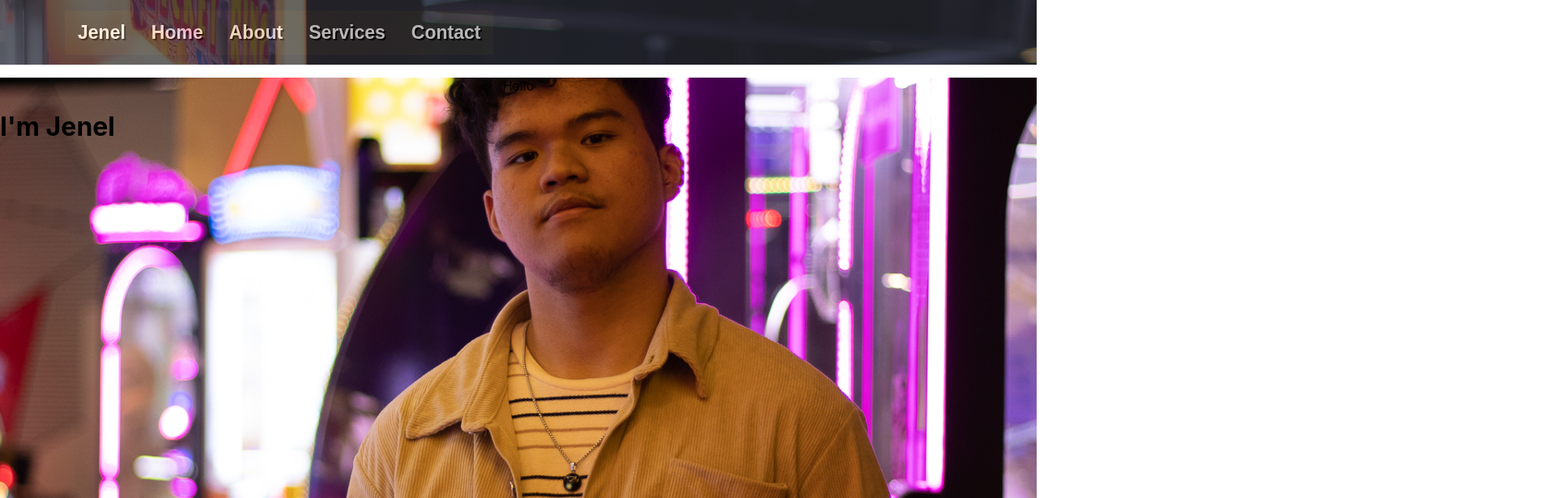
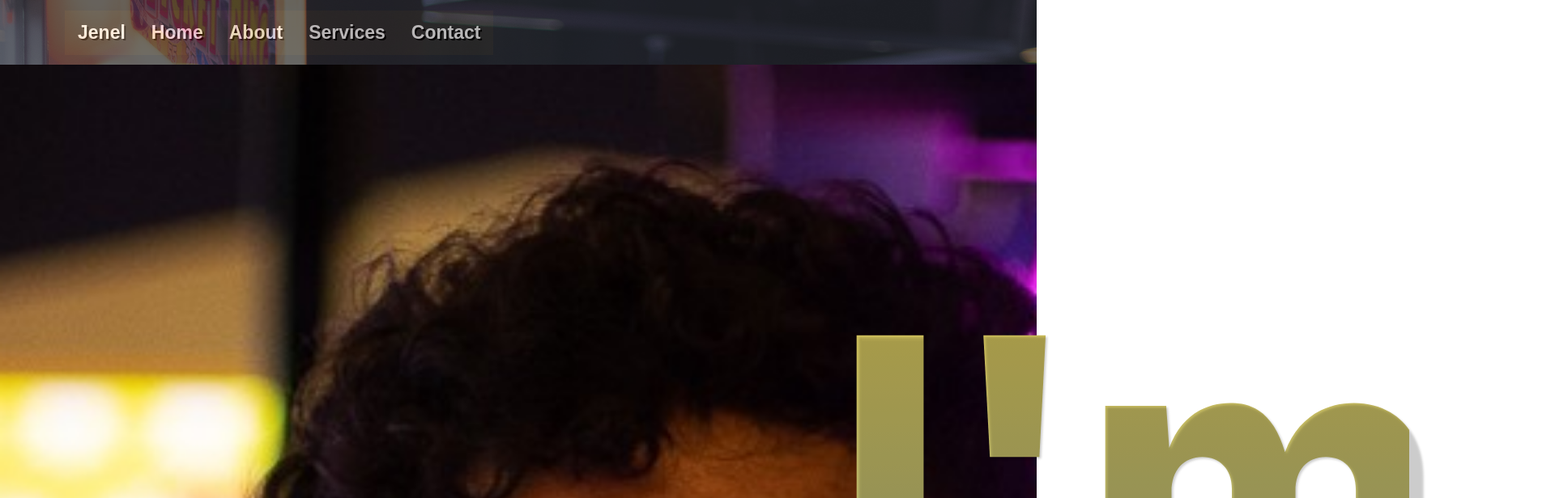
Before and after one commit to Ranga428/ReactPortfolio, a React (Create React App) app: page / in a window 1280 px wide. Shown: the top 616 px of the page at 81% size, 1920 px wide, since content can reach past the window. Built offline with nearby package versions, Linux system fonts and the light colour scheme.

Commit message:
Improve apptext

```diff
--- a/src/App.css
+++ b/src/App.css
@@ -53,6 +53,48 @@
 
 /* h1 does not have align-items property, this is only for flex containers, so removing it */
 h1 {
-  /* If you want to align text left inside h1, use text-align */
   text-align: left;
 }
+
+.text-container {
+  color:rgb(223, 178, 82);
+  display:flex;
+  height: 1500px;
+  flex-flow: column wrap;
+  justify-content: center;
+  align-items: flex-start;
+  padding-bottom: 900px;
+  padding-right: 900px;
+  font-size: 30rem;
+  font-weight: 800;
+  text-shadow:5px 10px 10px rgba(0, 0, 0, 0.5);
+  background-image: linear-gradient(to bottom, #ebcd48, #0865f0);
+  -webkit-background-clip: text;
+  background-clip: text;
+  -webkit-text-fill-color: transparent;
+  color: transparent;
+  text-shadow: 2px 2px 3px rgba(0, 0, 0, 0.2);
+  opacity: 100%;
+}
+
+
+.sub-gradient-text {
+    display:flex;
+    height: 2000px;
+    flex-direction: column;
+    justify-content: flex-start;
+    align-items: center;
+    font-size: 5rem;
+    font-weight: bold;
+    background-image: linear-gradient(45deg, #a1c4fd, #c2e9fb);
+    -webkit-background-clip: text;
+    background-clip: text;
+    -webkit-text-fill-color: transparent;
+    color: transparent;
+}
+
+html, body {
+  height: 100%; /* Makes them take full viewport height */
+  margin: 0;   /* Remove default body margin */
+  padding: 0;  /* Remove default body padding */
+}
--- a/src/App.js
+++ b/src/App.js
@@ -10,14 +10,25 @@ function App() {
         backgroundSize: 'cover',
         backgroundPosition: 'center',
         backgroundRepeat: 'no-repeat',
-        height: '100vh',
-        width: '100%',
+        paddingTop: '50px',
+        minHeight: '100vh',
+        width: '100%',   // Takes full width of its parent
+        display: 'flex', // Example: for centering content over the image
+        justifyContent: 'center',
+        alignItems: 'center',
+        color: 'white',
+        textShadow: '2px 2px 4px rgba(0,0,0,0.7)'
       }}
     >
-      <header className="App-Text">
-        <p>Hello</p>
-        <h1>I'm Jenel</h1>
-      </header>
+      <div class="text-container">
+          <div class="text-item">Hello</div>
+          <div class="text-item">I'm Jenel</div>
+          <p class="sub-gradient-text">
+          <p> A computer engineer, I'm not just a problem-solver; </p>
+          <p> I'm an architect of innovation. I thrive on transforming </p>
+          <p> complex challenges into elegant, efficient digital solutions. </p>
+      </p>
+      </div>
     </div>
   );
 }
```
Also changed, not shown: src/Images/Jenel2.jpg.
